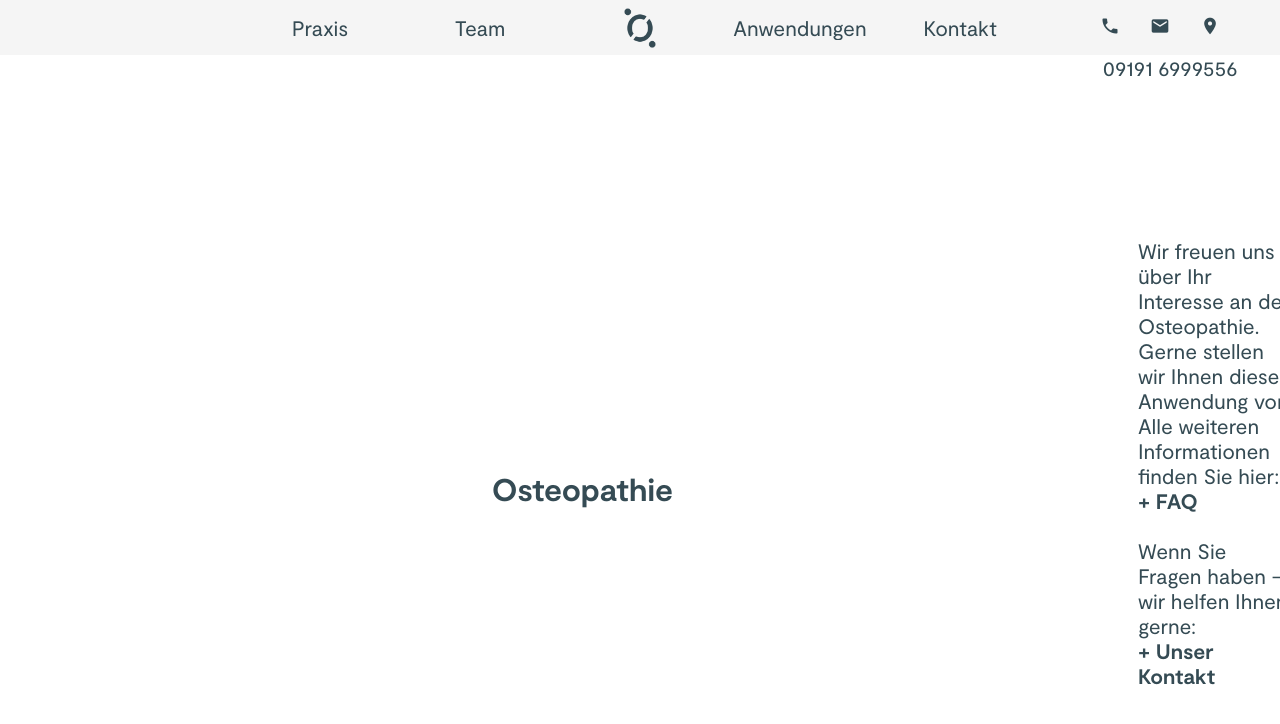
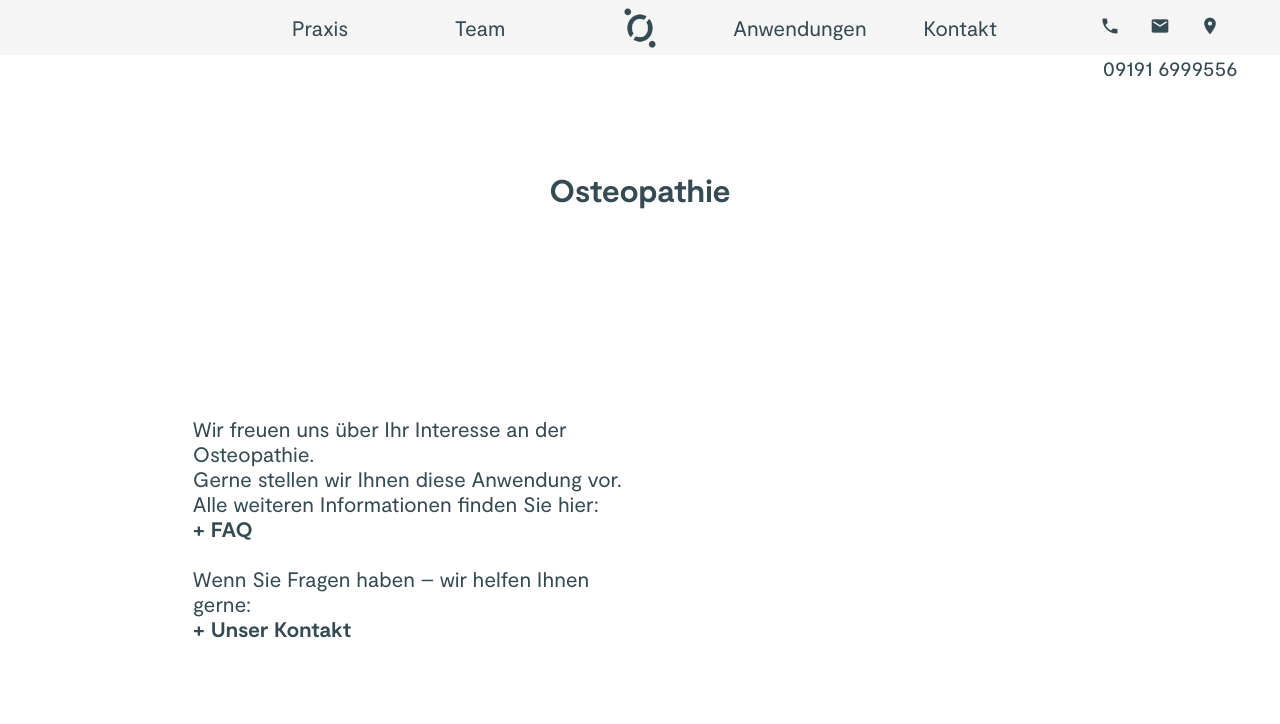
Before and after one commit to loehr-physiotherapie/loehr-physiotherapie.github.io, a Jekyll site: the page built from osteopathie.html, in a window 1280 px wide and 900 px high. Shown: the top 724 px of the window. Built offline with Jekyll 4.4.1, drawn with Linux system fonts in a browser that asks for light colours.

Commit message:
Update osteopathie.html

```diff
--- a/osteopathie.html
+++ b/osteopathie.html
@@ -4,27 +4,17 @@
 permalink: /osteopathie/
 ---
 
-<section id="osteopathie" class="osteopathie editable">
+<section id="osteopathie" class="physiotherapie editable">
     <h2 style="opacity: 1;">Osteopathie</h2>
     <div class="content" style="opacity: 1;">
         <p>Wir freuen uns über Ihr Interesse an der Osteopathie.</p>
         <p>Gerne stellen wir Ihnen diese Anwendung vor.</p>
-        <!--<p>&nbsp;</p>
-        <p>Es ist hilfreich, wenn Sie 10 Minuten vor Ihrem ersten Termin bei uns sind um das Organisatorische zu
-            besprechen. Zudem bitten wir sie folgendes bei Ihrem ersten Termin mitzubringen:</p>
-        <p>&nbsp;</p>
-        <p>- Ihre &auml;rztlich ausgestellte Verordnung</p>
-        <p>- ein d&uuml;nnes Handtuch oder Laken</p>
-        <p>- es empfiehlt sich bequeme Kleidung zu tragen</p>
-        <p>&nbsp;</p>-->
         <p>Alle weiteren Informationen finden Sie hier:</p>
         <p><strong><a href="#faq">+ FAQ</a></strong></p>
         <p>&nbsp;</p>
         <p>Wenn Sie Fragen haben &ndash; wir helfen Ihnen gerne:</p>
         <p><strong><a href="/index#kontakt">+ Unser Kontakt</a></strong></p>
-        <p>&nbsp;</p>
-        <p>&nbsp;</p>
-    </div>
+        </div>
 </section>
 
 
```
